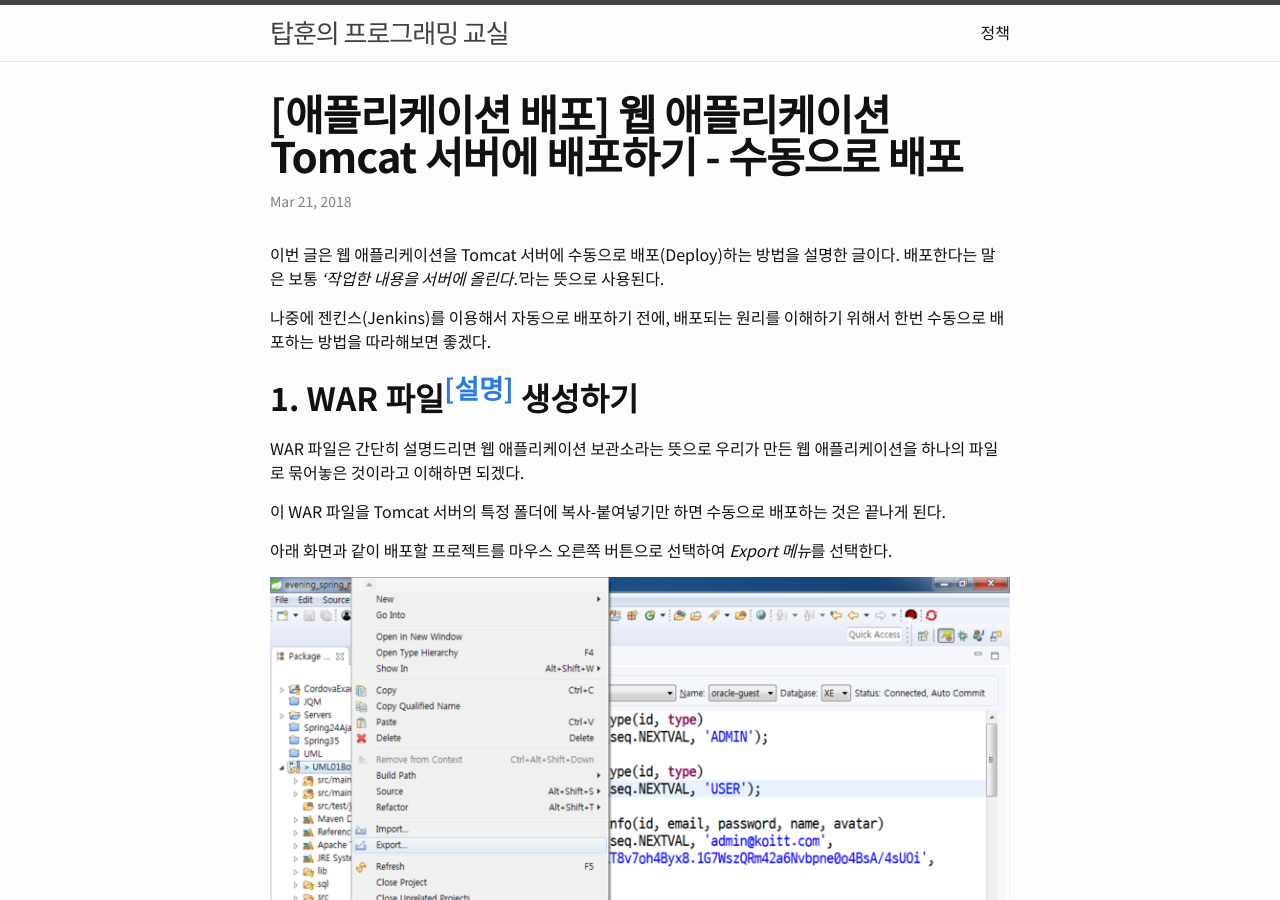
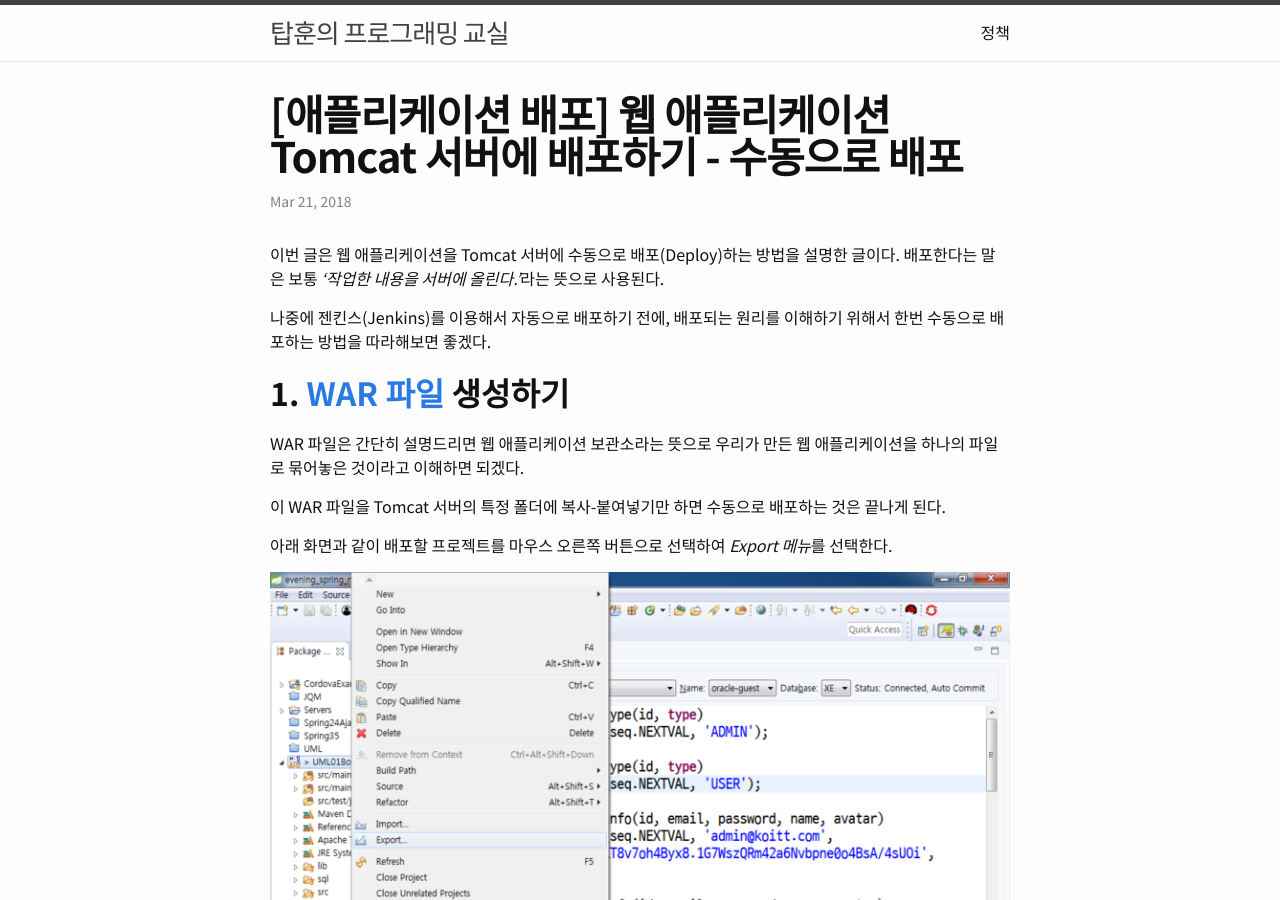
Before and after one commit to teachertophoon/teachertophoon.github.io, a Jekyll site: the page built from _posts/2018-03-21-deploy-war-to-tomcat-manually.markdown, in a window 1280 px wide and 900 px high. Built offline with Jekyll 4.4.1, drawn with Linux system fonts in a browser that asks for light colours; comment, search, counter and statistics services are not loaded.

Commit message:
[애플리케이션 배포] 웹 애플리케이션 Tomcat 서버에 배포하기 - 수동으로 배포

```diff
--- a/_posts/2018-03-21-deploy-war-to-tomcat-manually.markdown
+++ b/_posts/2018-03-21-deploy-war-to-tomcat-manually.markdown
@@ -9,7 +9,7 @@ comments: true
 
 나중에 젠킨스(Jenkins)를 이용해서 자동으로 배포하기 전에, 배포되는 원리를 이해하기 위해서 한번 수동으로 배포하는 방법을 따라해보면 좋겠다.
 
-## 1. WAR 파일<sup>[[설명]](https://en.wikipedia.org/wiki/WAR_(file_format))</sup> 생성하기
+## 1. [WAR 파일](https://en.wikipedia.org/wiki/WAR_(file_format)) 생성하기
 WAR 파일은 간단히 설명드리면 웹 애플리케이션 보관소라는 뜻으로 우리가 만든 웹 애플리케이션을 하나의 파일로 묶어놓은 것이라고 이해하면 되겠다.
 
 이 WAR 파일을 Tomcat 서버의 특정 폴더에 복사-붙여넣기만 하면 수동으로 배포하는 것은 끝나게 된다.
```
